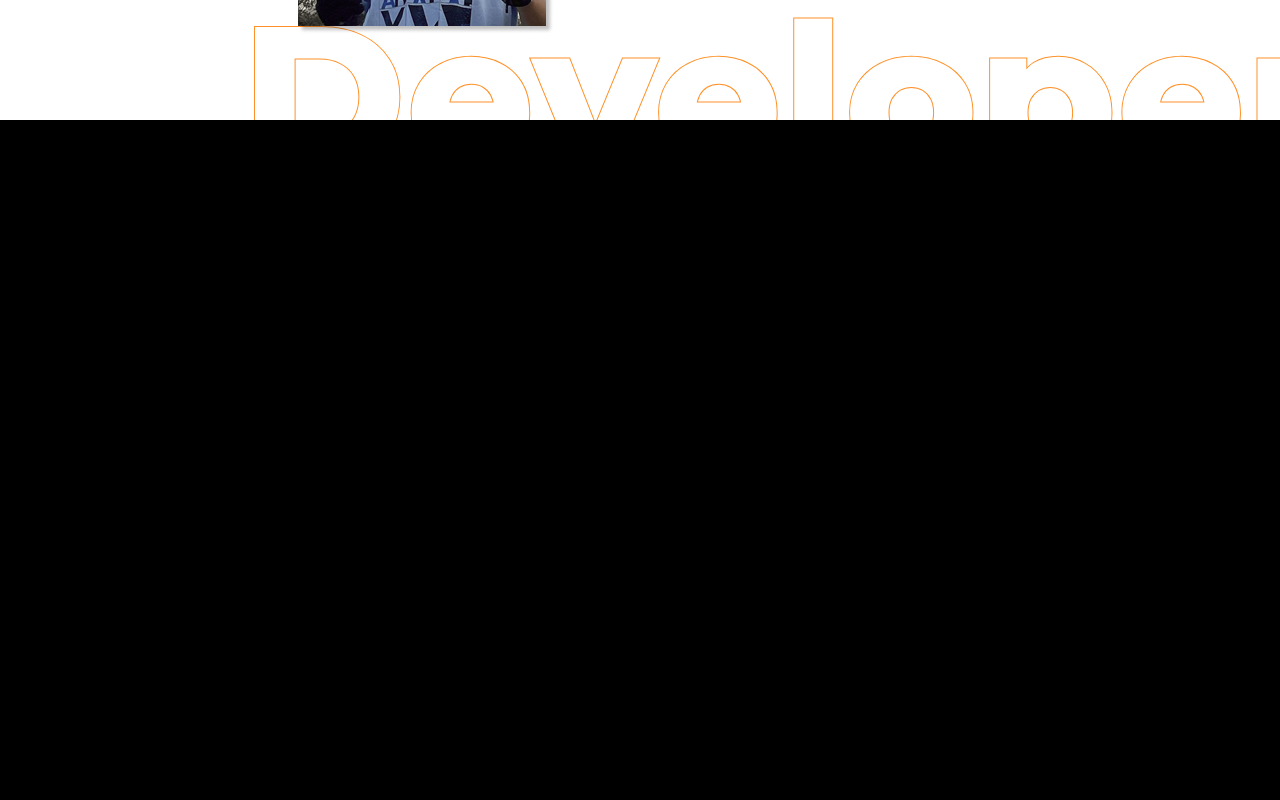
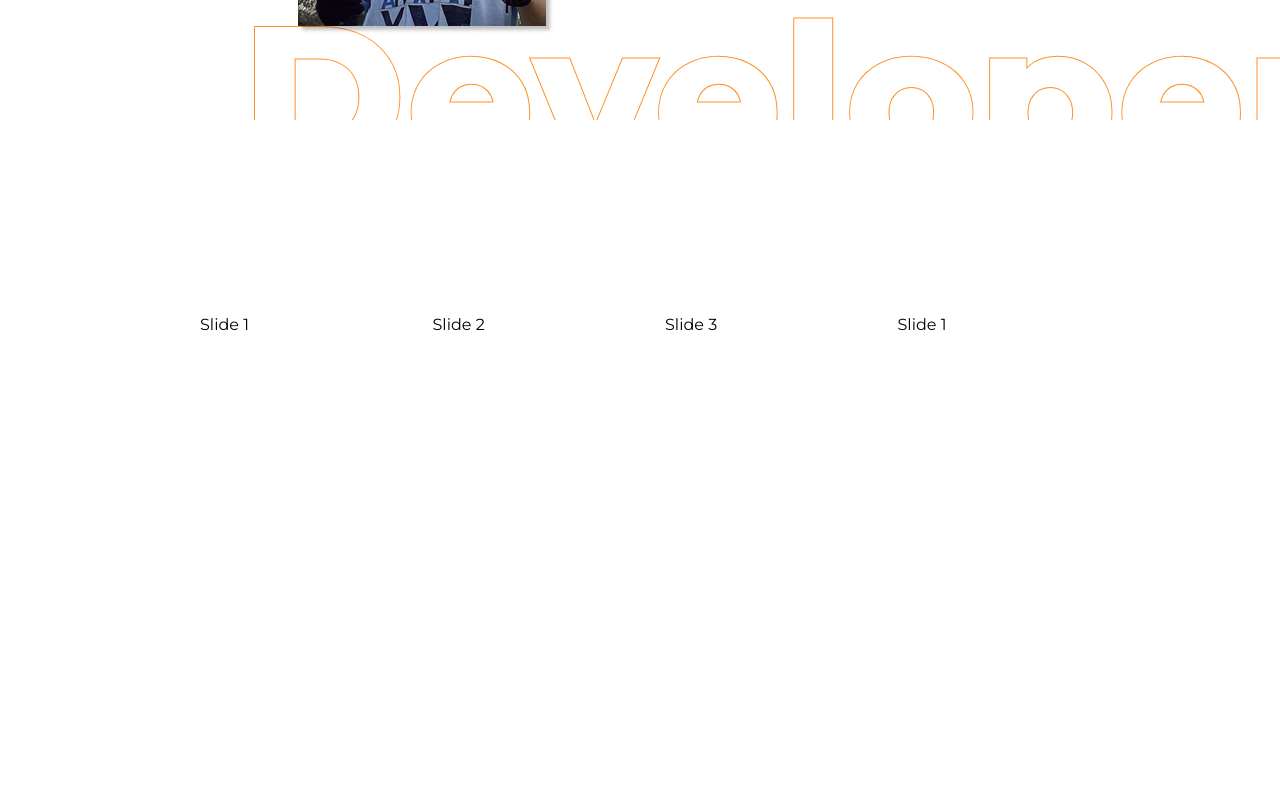
Before and after one commit to walkingcabbage/portfolio, a Vue app: page / in a window 1280 px wide. Shown: the part 1480-2280 px from the top of the page. Built offline with nearby package versions, Linux system fonts and the light colour scheme.

Commit message:
slider import

```diff
--- a/package.json
+++ b/package.json
@@ -10,6 +10,7 @@
   "dependencies": {
     "aos": "^3.0.0-beta.6",
     "core-js": "^3.8.3",
+    "swiper": "^8.4.6",
     "vue": "^3.2.13"
   },
   "devDependencies": {
--- a/src/assets/css/reset.css
+++ b/src/assets/css/reset.css
@@ -52,3 +52,11 @@
 	text-decoration: none;
 	color: #000;
 }
+.holder {
+	padding: 0 15.625%;
+	box-sizing: border-box;
+}
+.title-wrap{
+	font-size: 60px;
+	font-weight: bold;
+}
--- a/src/components/AboutSec.vue
+++ b/src/components/AboutSec.vue
@@ -9,7 +9,6 @@
               짜릿함을 느끼고,<br>
               새로운 것을 창조하는<br>
               모든 일을 즐깁니다.</p>
-
           </div>
         </div>
         <div class="right">
@@ -119,21 +118,22 @@
   </div>
 </template>
 <script>
-  import {
-    onMounted
-    ,ref
-  } from "vue";
+  import {onMounted,ref} from "vue";
   import AOS from 'aos';
   import 'aos/dist/aos.css';
+
+
+
   export default {
     setup() {
       const txt=ref(null);
-      onMounted(() => {
+
+      onMounted(()=>{
         AOS.init();
-        console.log(txt);
+
       })
       return{
-        txt
+        txt,
       }
     }
 
@@ -149,10 +149,7 @@
     z-index: 0;
   }
 
-  .holder {
-    padding: 0 15.625%;
-    box-sizing: border-box;
-  }
+
 
   .wrap {
     position: relative;
--- a/src/components/EduSec.vue
+++ b/src/components/EduSec.vue
@@ -1,19 +1,69 @@
 <template>
-  <div>
-    <h1>education sec</h1>
+  <div class="wrap">
+    <div class="holder">
+      <div class="title-wrap">
+        <h1>EDUCATION</h1>
+      </div>
+      <div class="content-wrap">
+        <swiper :slides-per-view="4" :space-between="50" @swiper="onSwiper" @slideChange="onSlideChange">
+          <swiper-slide>Slide 1</swiper-slide>
+          <swiper-slide>Slide 2</swiper-slide>
+          <swiper-slide>Slide 3</swiper-slide>
+          <swiper-slide>Slide 1</swiper-slide>
+          <swiper-slide>Slide 2</swiper-slide>
+          <swiper-slide>Slide 3</swiper-slide>
+          <swiper-slide>Slide 1</swiper-slide>
+          <swiper-slide>Slide 2</swiper-slide>
+          <swiper-slide>Slide 3</swiper-slide>
+        </swiper>
+      </div>
+    </div>
+
+
   </div>
 </template>
 <script>
-export default {
+  import {
+    Swiper,
+    SwiperSlide
+  } from 'swiper/vue';
+  import 'swiper/css';
 
-}
+  export default {
+    components: {
+      Swiper,
+      SwiperSlide,
+    },
+    setup() {
+      const onSwiper = (swiper) => {
+        console.log(swiper);
+      };
+      const onSlideChange = () => {
+        console.log('slide change');
+      };
+      return {
+        onSwiper,
+        onSlideChange,
+      }
+    }
+  }
 </script>
 <style scoped>
-    div{
+  div.wrap {
     width: 100%;
     height: 100vh;
     min-height: 720px;
-    background-color: #000;
+    background-color: #FFF;
     position: relative;
   }
+
+  .title-wrap {
+    color: #fff;
+    position: relative;
+    padding-top: 137px;
+  }
+  .swiper{
+    width: 100%;
+    height: 300px;
+  }
 </style>
```
Also changed, not shown: 1 other file (tests, documents, lock files or other folders).
